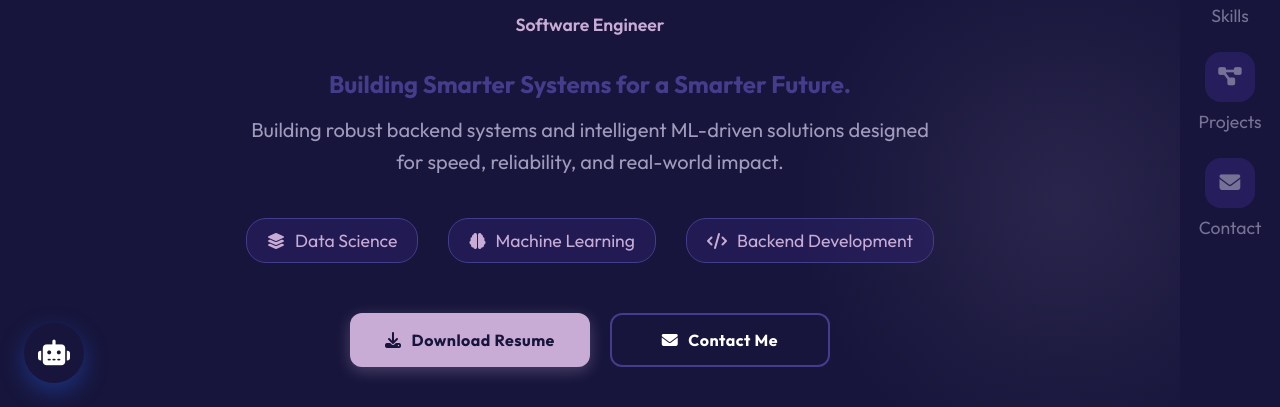
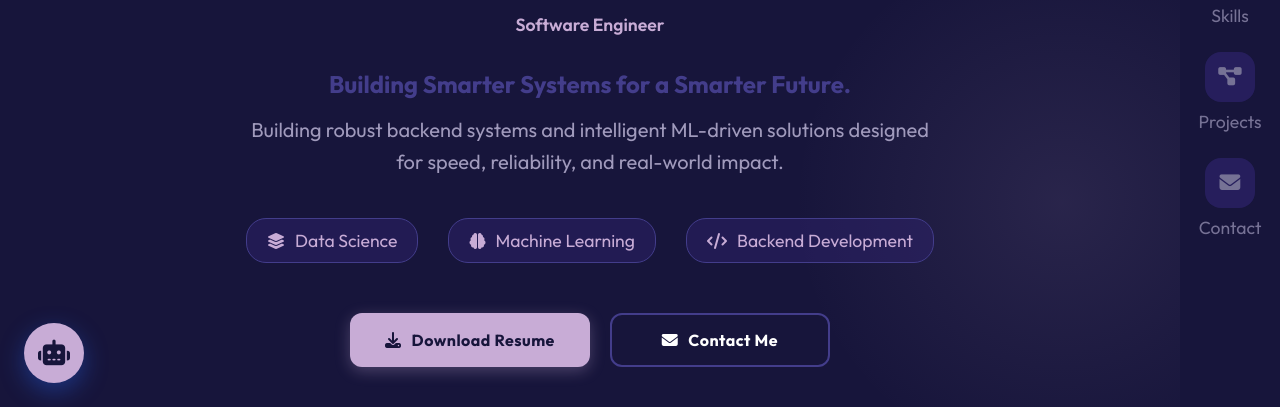
Before and after one commit to irshadmuhammed/portfolio, a Django app: page / in a window 1280 px wide. Shown: the part 616-1023 px from the top of the page. Run offline with Django 5.2, Linux system fonts and the light colour scheme.

Commit message:
Fix chatbot floating action button colors for light theme visibility

```diff
--- a/static/css/style.css
+++ b/static/css/style.css
@@ -759,8 +759,8 @@ a {
     width: 60px;
     height: 60px;
     border-radius: 50%;
-    background: var(--accent);
-    color: #fff;
+    background: var(--accent-primary);
+    color: var(--bg-dark);
     border: none;
     box-shadow: 0 8px 24px rgba(37, 99, 235, 0.4);
     font-size: 1.6rem;
```
